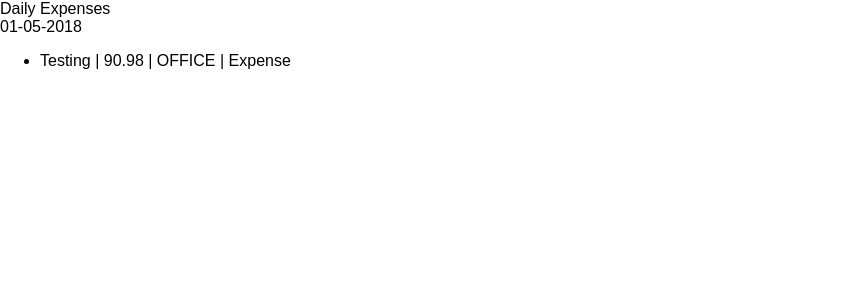
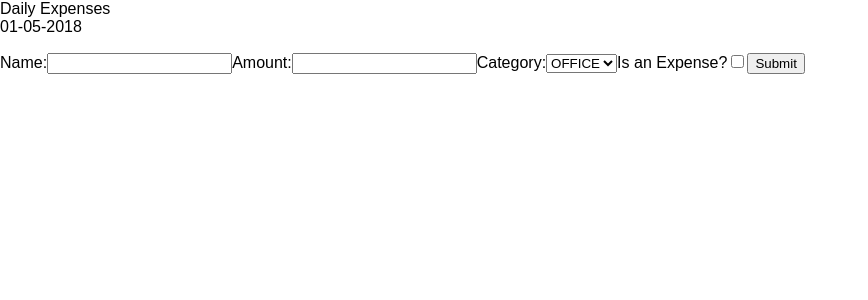
Before and after one commit to PathriK/where-a-bucks, a React (Create React App) app: page / in a window 1280 px wide. Shown: the top 300 px of the page, without its empty margins (0-868 px from the left). Built offline with nearby package versions, Linux system fonts and the light colour scheme.

Commit message:
Add Transaction Form Done

```diff
--- a/src/App.tsx
+++ b/src/App.tsx
@@ -1,5 +1,6 @@
 import * as React from 'react';
 import './App.css';
+import AddTransaction from './components/containers/AddTransaction';
 import CurrentDateBar from './components/containers/CurrentDateBar';
 import VisibleTransactionList from './components/containers/VisibleTransactionList';
 
@@ -8,6 +9,7 @@ const App = () => (
     <span>Daily Expenses</span>
     <CurrentDateBar />
     <VisibleTransactionList />
+    <AddTransaction />
   </div>
 );
 export default App;
--- /dev/null
+++ b/src/actions/index.tsx
@@ -0,0 +1,8 @@
+import { ActionType, IAddTransaction, ITransaction } from "../types";
+
+const addTransaction = (transaction: ITransaction): IAddTransaction => ({
+    type: ActionType.ADD_TRANSACTION,
+    transaction
+});
+
+export { addTransaction };
--- /dev/null
+++ b/src/components/TransactionForm.tsx
@@ -0,0 +1,76 @@
+import * as React from 'react';
+import { ExpenseCategory, ITransaction } from '../types';
+
+interface ITransactionForm {
+    date: string,
+    onTransactionSubmit(transaction: ITransaction): void
+}
+
+const TransactionForm: React.SFC<ITransactionForm> = ({date, onTransactionSubmit}) => {
+    const formID = (): number => {
+        return Date.now();
+    }
+    const getOrder = (): number => {
+        return 1;
+    }
+    let name: HTMLInputElement;
+    let amount: HTMLInputElement;
+    let category: HTMLSelectElement;
+    let isExpense: HTMLInputElement;
+    const formAddData = (): ITransaction => ({
+        id: formID(),
+        date,
+        order: getOrder(),
+        name: name.value,
+        amount: parseFloat(amount.value),
+        category: ExpenseCategory[category.value],
+        isExpense: isExpense.checked
+    });
+    const clearFields = () => {
+        name.value = '';
+        amount.value = '';
+        category.value = '';
+        name.checked = false;
+    }
+    const handleSubmit = (e: React.FormEvent<HTMLFormElement>): void => {
+        e.preventDefault();
+        onTransactionSubmit(formAddData());
+        clearFields();
+    }
+
+    return (
+        <form onSubmit={handleSubmit}>
+            <label>
+                Name:
+                <input
+                type="text"
+                ref={(node: HTMLInputElement) => name = node} />
+            </label>
+            <label>
+                Amount:
+                <input
+                type="number"
+                step="0.01"
+                ref={(node: HTMLInputElement) => amount = node} />
+            </label>
+            <label>
+                Category:
+                <select
+                ref={(node: HTMLSelectElement) => category = node}>
+                {Object.keys(ExpenseCategory).map(key => (
+                    <option key={key} value={key}>{ExpenseCategory[key]}</option>
+                ))}
+                </select>
+            </label>
+            <label>
+                Is an Expense?
+                <input
+                type="checkbox"
+                ref={(node: HTMLInputElement) => isExpense = node} />
+            </label>
+            <input type="submit" value="Submit" />
+        </form>
+    );
+}
+
+export default TransactionForm;
--- /dev/null
+++ b/src/components/containers/AddTransaction.tsx
@@ -0,0 +1,22 @@
+import { connect, Dispatch } from "react-redux";
+import { addTransaction } from "../../actions";
+import { IAddTransaction, IState, ITransaction } from "../../types";
+import TransactionForm from "../TransactionForm";
+
+interface ImapStateToProps {
+    date: string
+}
+
+const mapStateToProps = (state: IState): ImapStateToProps => ({
+    date: state.currentDate
+});
+
+interface IDispatchToProps {
+    onTransactionSubmit: (transaction: ITransaction) => void
+}
+
+const mapDispatchToProps = (dispatch: Dispatch<IAddTransaction>): IDispatchToProps => ({
+    onTransactionSubmit: (transaction: ITransaction) => dispatch(addTransaction(transaction))
+});
+
+export default connect(mapStateToProps, mapDispatchToProps)(TransactionForm);
--- a/src/reducers/transactions.tsx
+++ b/src/reducers/transactions.tsx
@@ -1,16 +1,14 @@
-import { ExpenseCategory, ITransaction } from "../types";
+import { ActionType, IAddTransaction, ITransaction, TAction } from "../types";
 
-const initialState: ITransaction[] = [
-    {
-        id: 132456,
-        date: "01-05-2018",
-        order: 1,
-        name: "Testing",
-        amount: 90.98,
-        category: ExpenseCategory.OFFICE,
-        isExpense: true
+export const transactions = (state: ITransaction[] = [], action: TAction) => {
+    switch (action.type) {
+        case ActionType.ADD_TRANSACTION:
+            return [
+                ...state,
+                (action as IAddTransaction).transaction
+            ];
+
+        default:
+            return state;
     }
-]
-export const transactions = (state: ITransaction[] = initialState, action: any) => {
-    return state;
 }
--- a/src/types.tsx
+++ b/src/types.tsx
@@ -1,6 +1,17 @@
 export enum ExpenseCategory {
     OFFICE = "OFFICE"
 }
+
+export enum ActionType {
+    ADD_TRANSACTION = "ADD_EXPENSE"
+}
+
+export interface IAddTransaction {
+    type: ActionType.ADD_TRANSACTION,
+    transaction: ITransaction
+}
+
+export type TAction = IAddTransaction;
 
 export interface ITransaction {
     id: number,
```
